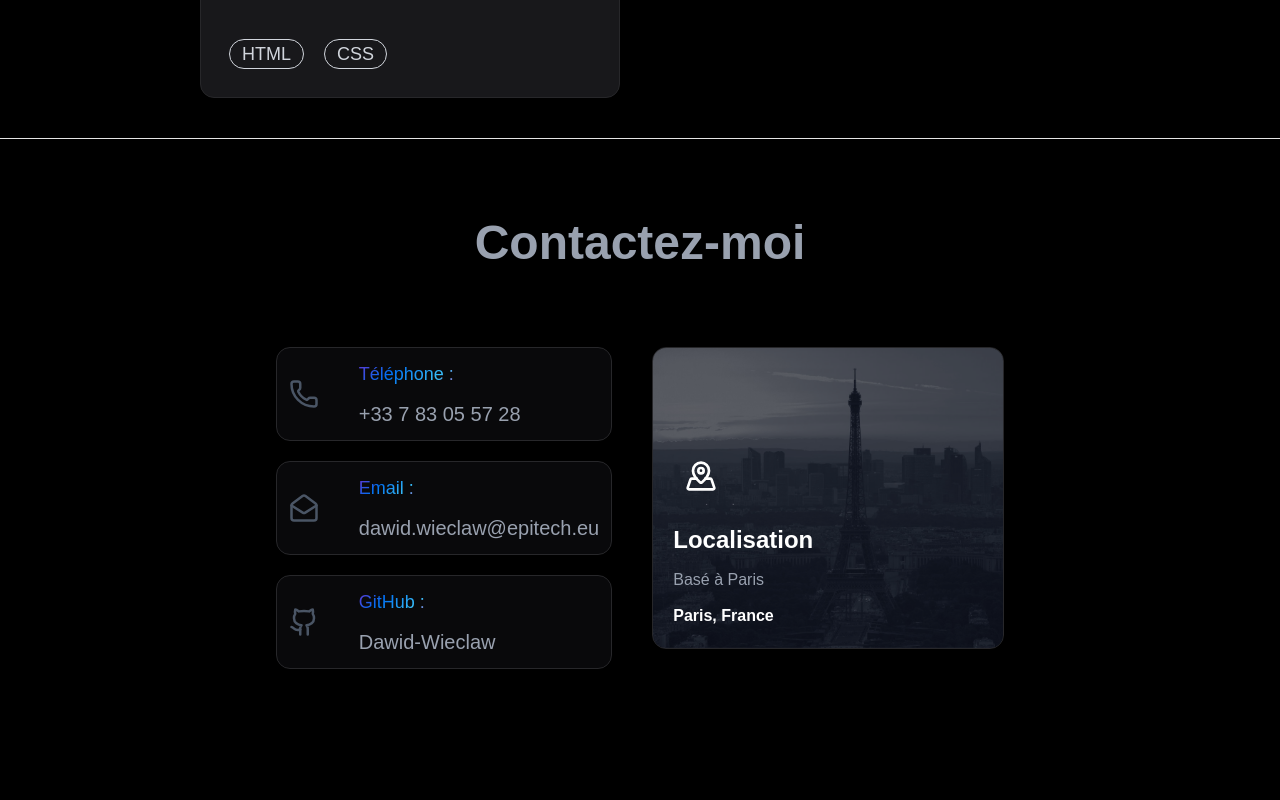
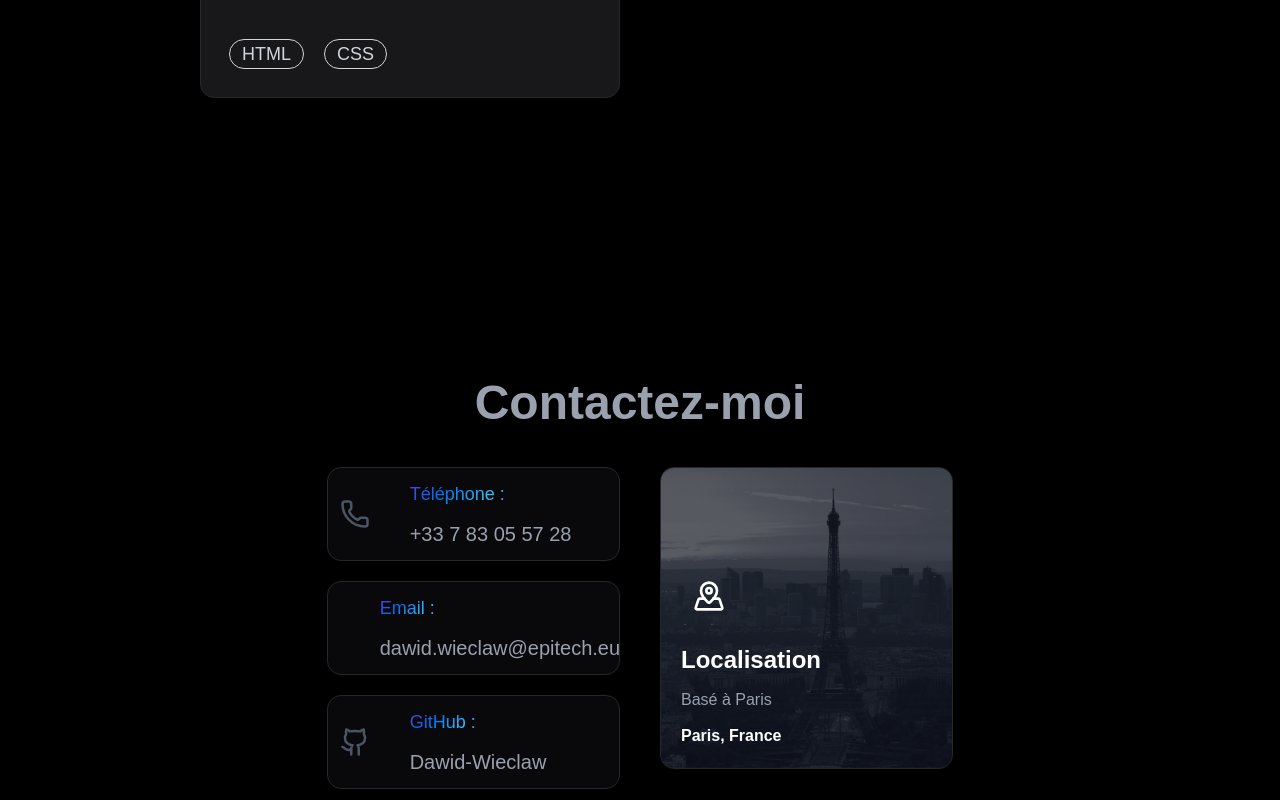
Before and after one commit to Dawid-Wieclaw/Portfolio-React, a React (Vite) app: page / in a window 1280 px wide. Shown: the part 3400-4200 px from the top of the page. Built offline with nearby package versions, Linux system fonts and the light colour scheme.

Commit message:
Improve design

```diff
--- a/src/Pages/Contact.jsx
+++ b/src/Pages/Contact.jsx
@@ -39,22 +39,21 @@ export default function Contact() {
 
             <h2 className="pt-10 text-center xl:text-5xl lg:text-4xl md:text-3xl text-2xl font-bold text-gray-400">Contactez-moi</h2>
 
-            <div className="flex-1 w-screen">
-                <div className="lg:mx-50 md:mx-16 mx-5 mt-10 flex flex-col gap-5 xl:flex-row justify-center xl:gap-10">
-                    <div className="xl:mt-10 2xl:w-1/3 flex flex-col gap-5">
+            <div className="flex-1">
+                <div className="lg:mx-50 md:mx-16 mx-15 mt-10 flex flex-col xl:flex-row justify-center items-start gap-5 xl:gap-10">
+
+                    <div className="w-full xl:w-1/3 flex flex-col gap-5">
                         {contact.map((c) =>
-                            <ContactInfo key={c.id} {...c}></ContactInfo>
+                            <ContactInfo key={c.id} {...c} />
                         )}
                     </div>
 
-                    <div className="xl:mt-10 2xl:w-1/3 md:w-2/5 w-full ">
-                        <Localisation></Localisation>
+                    <div className="w-full xl:w-1/3">
+                        <Localisation />
                     </div>
+
                 </div>
             </div>
-
-
-            <Footer></Footer>
 
         </div>
     )
--- a/src/Pages/Projects.jsx
+++ b/src/Pages/Projects.jsx
@@ -94,7 +94,7 @@ export default function Projects() {
                 </div>
             </div>
 
-            <hr className="w-screen mt-10 text-gray-700"></hr>
+            <hr className="mt-50"></hr>
         </div>
     )
 }
```
